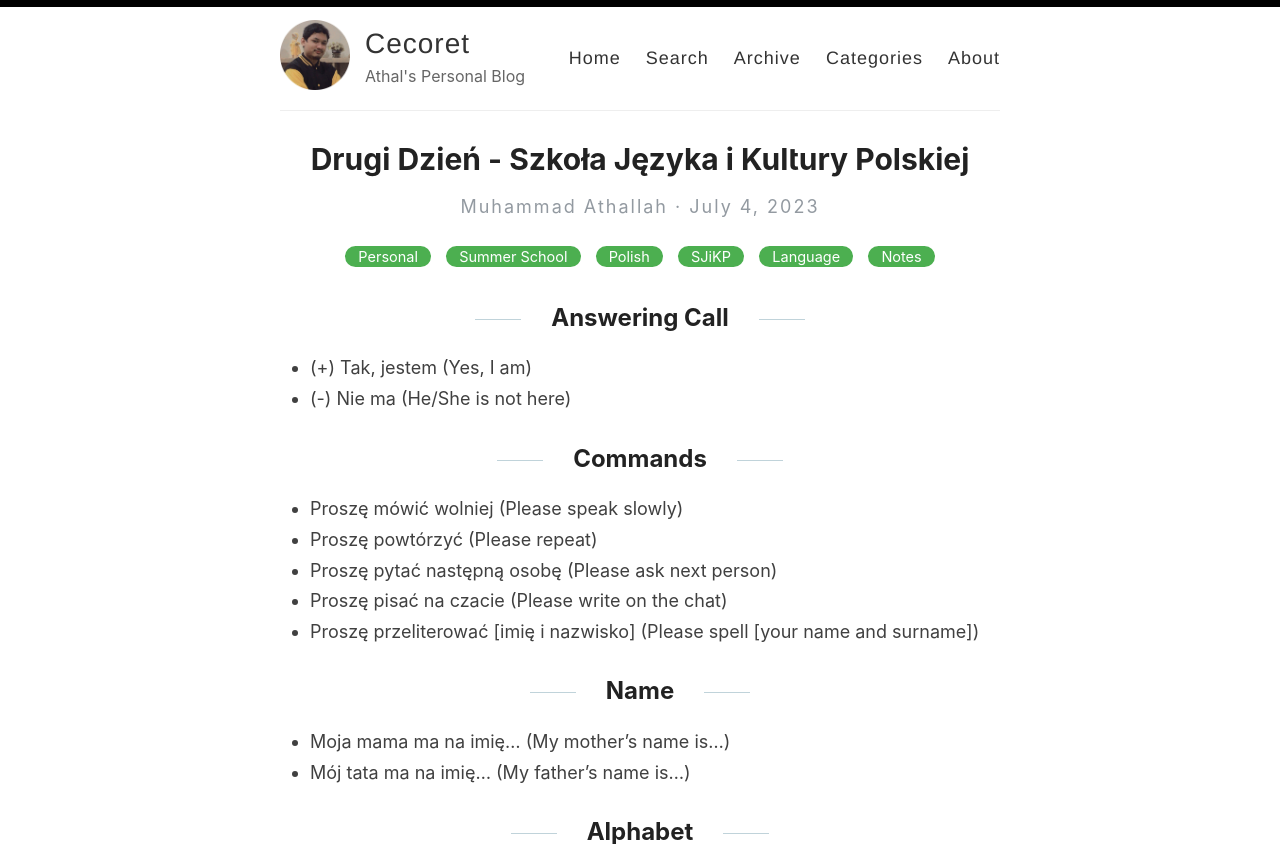
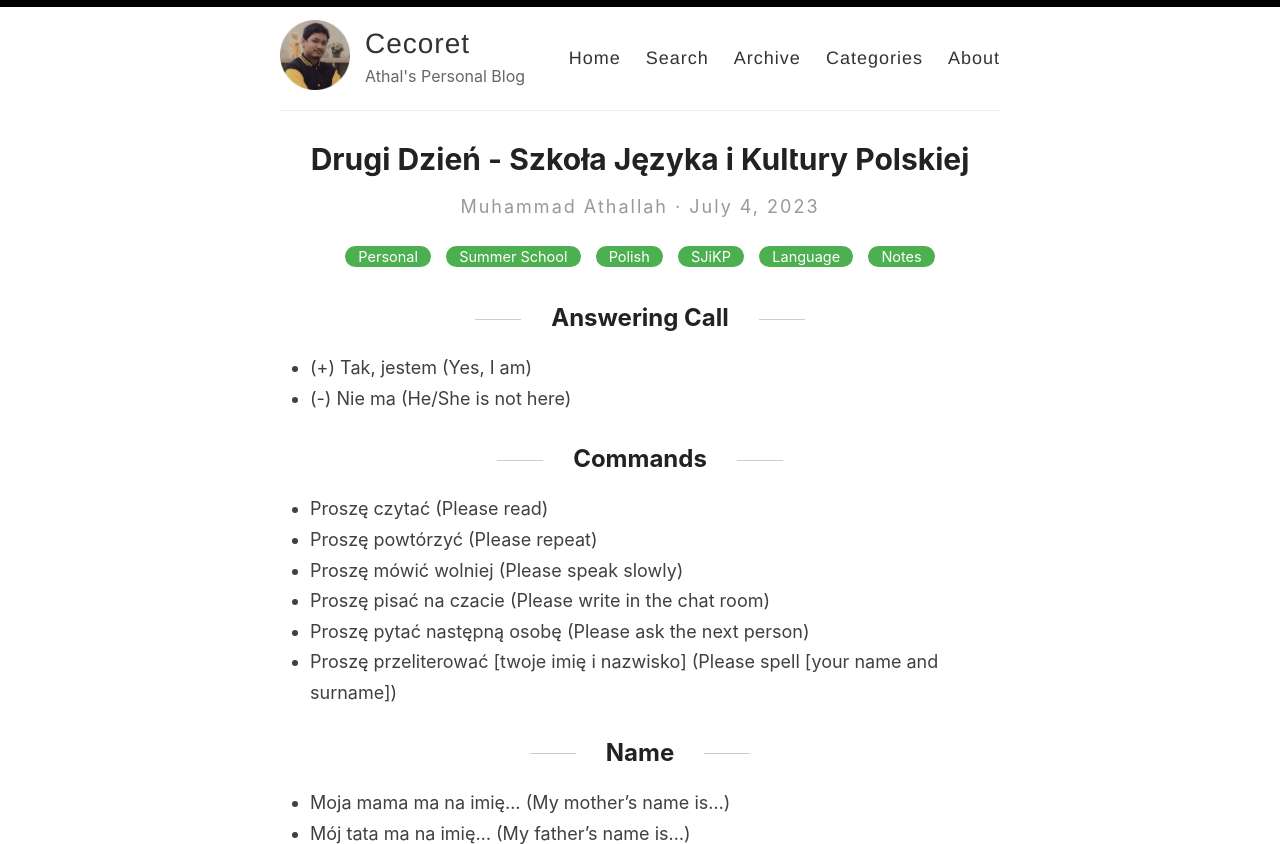
Before and after one commit to determinedguy/cecoret, a Jekyll site: the page built from _posts/2023-7-4-sjikp-2.md, in a window 1280 px wide and 900 px high, cut to the strip 0-844 px from the top of the window. Built offline with Jekyll 4.4.1, drawn with Linux system fonts in a browser that asks for light colours.

Commit message:
add: more commands

```diff
--- a/_posts/2023-7-4-sjikp-2.md
+++ b/_posts/2023-7-4-sjikp-2.md
@@ -11,11 +11,12 @@ categories: [Personal, Summer School, Polish, SJiKP, Language, Notes]
 
 ## Commands
 
+- Proszę czytać (Please read)
+- Proszę powtórzyć (Please repeat)
 - Proszę mówić wolniej (Please speak slowly)
-- Proszę powtórzyć (Please repeat)
-- Proszę pytać następną osobę (Please ask next person)
-- Proszę pisać na czacie (Please write on the chat)
-- Proszę przeliterować [imię i nazwisko] (Please spell [your name and surname])
+- Proszę pisać na czacie (Please write in the chat room)
+- Proszę pytać następną osobę (Please ask the next person)
+- Proszę przeliterować [twoje imię i nazwisko] (Please spell [your name and surname])
 
 ## Name
 
```
